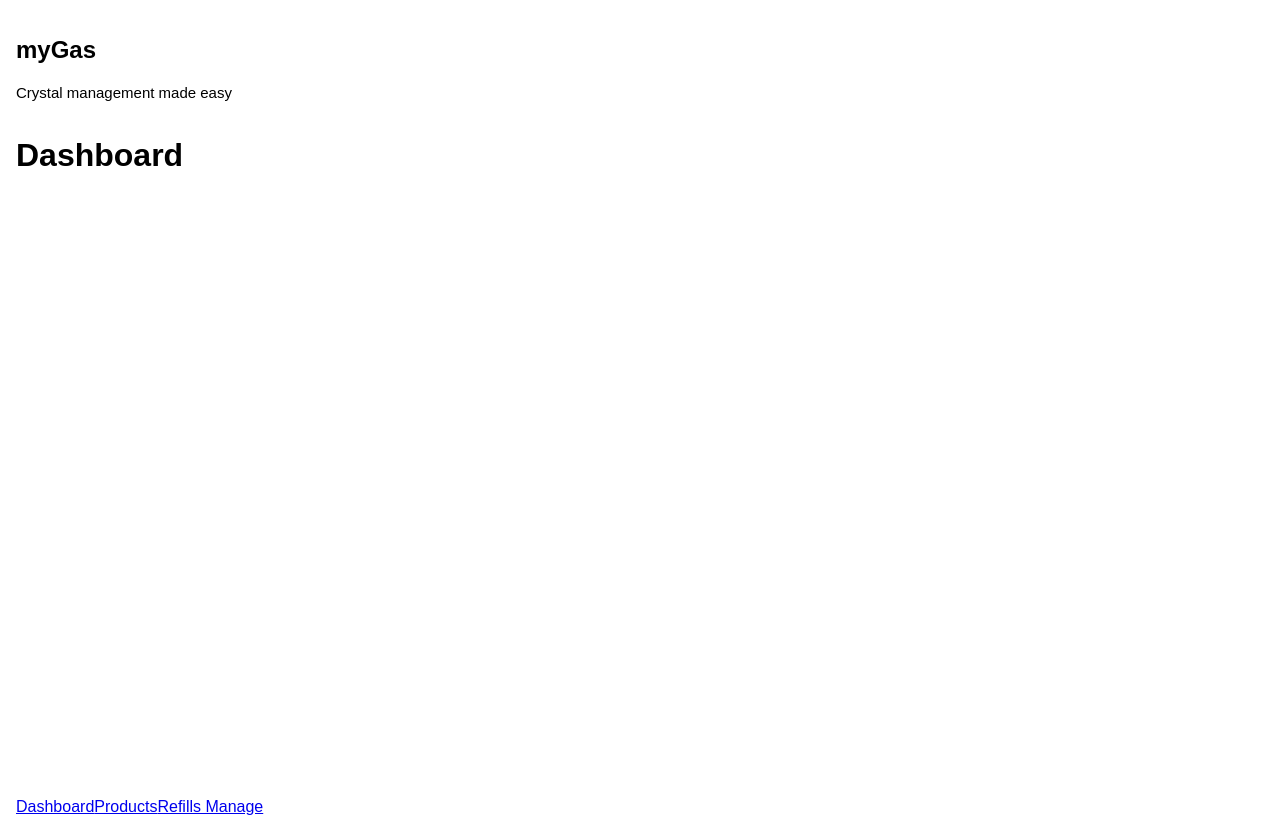
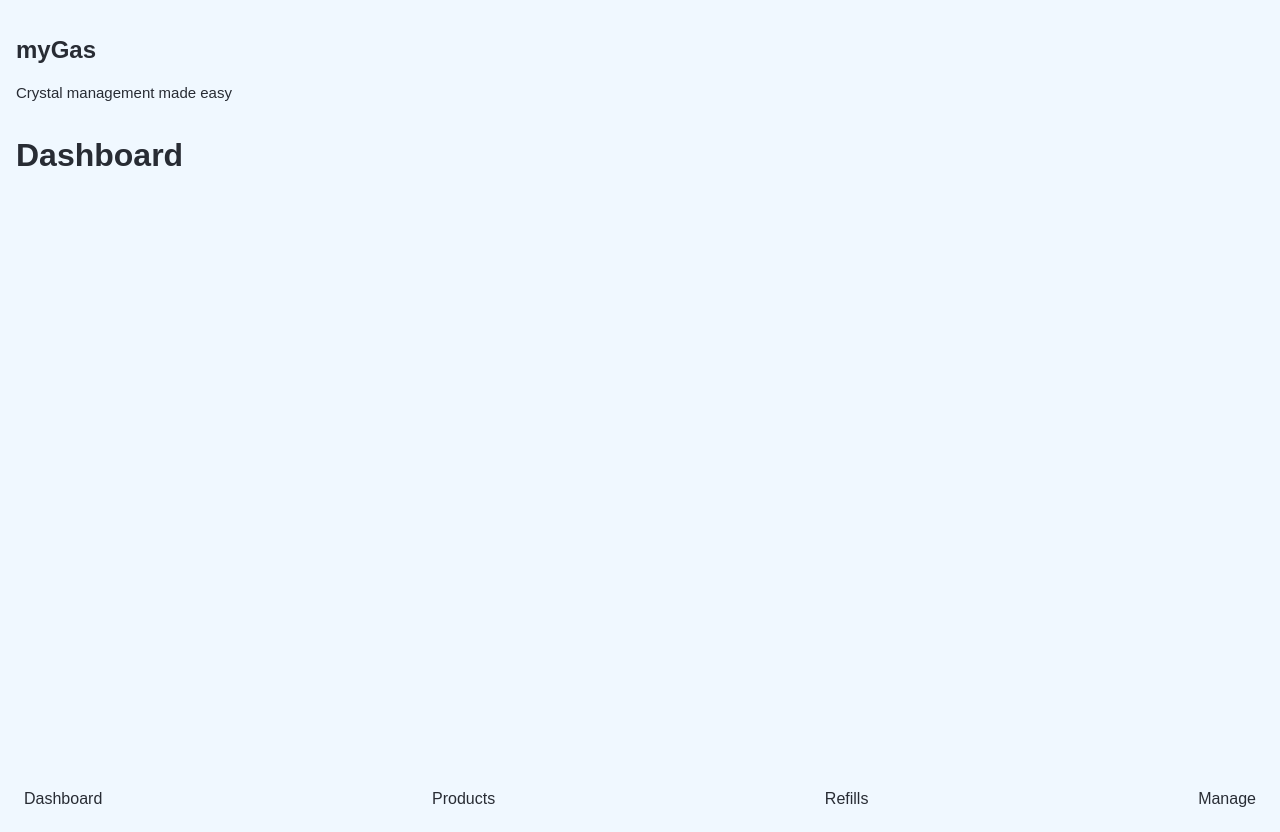
Before and after one commit to iantanui/mygas, a React (Create React App) app: page / in a window 1280 px wide. Built offline with nearby package versions, Linux system fonts and the light colour scheme.

Commit message:
navigation

```diff
--- a/src/App.css
+++ b/src/App.css
@@ -2,15 +2,16 @@ body {
   margin: 0;
   padding: 0;
   font-family: Arial, Helvetica, sans-serif;
-  background-color: white;
-  color: black;
 }
 
 .App {
+  margin-top: 2p;
   display: flex;
   flex-direction: column;
   padding: 16px;
   height: 100vh;
+  background-color: aliceblue;
+  color: #282c34;
 }
 
 .content {
@@ -32,6 +33,22 @@ body {
 
 .title p {
 font-size: 15px;
+}
+
+.bottom-nav-bar {
+  display: flex;
+  justify-content: space-between;
+  padding: 8px;
+}
+
+.bottom-nav-bar a {
+  color: #282c34;
+  text-decoration: none;
+  text-align: center;
+}
+
+.bottom-nav-bar a.ctive {
+  text-decoration: underline;
 }
 
 .fixed-top {
--- a/src/pages/Navigation.js
+++ b/src/pages/Navigation.js
@@ -7,7 +7,7 @@ import ProductsScreen from "./ProductsScreen";
 import RefillsScreen from "./RefillsScreen";
 import ManagementScreen from "./ManagementScreen";
 
-const Navigation = () => {
+function Navigation () {
   return (
     <Router>
       <TopBar />
```
